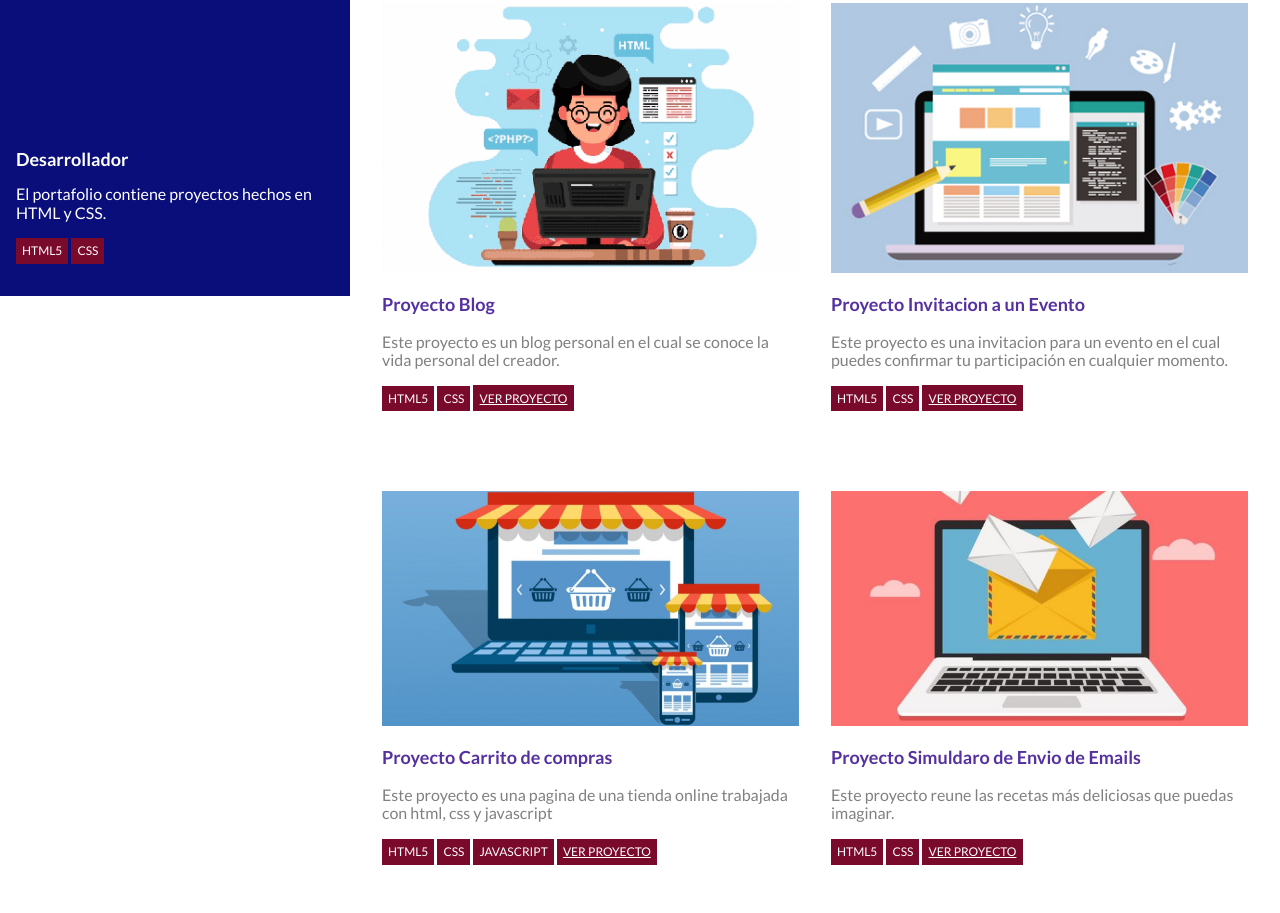
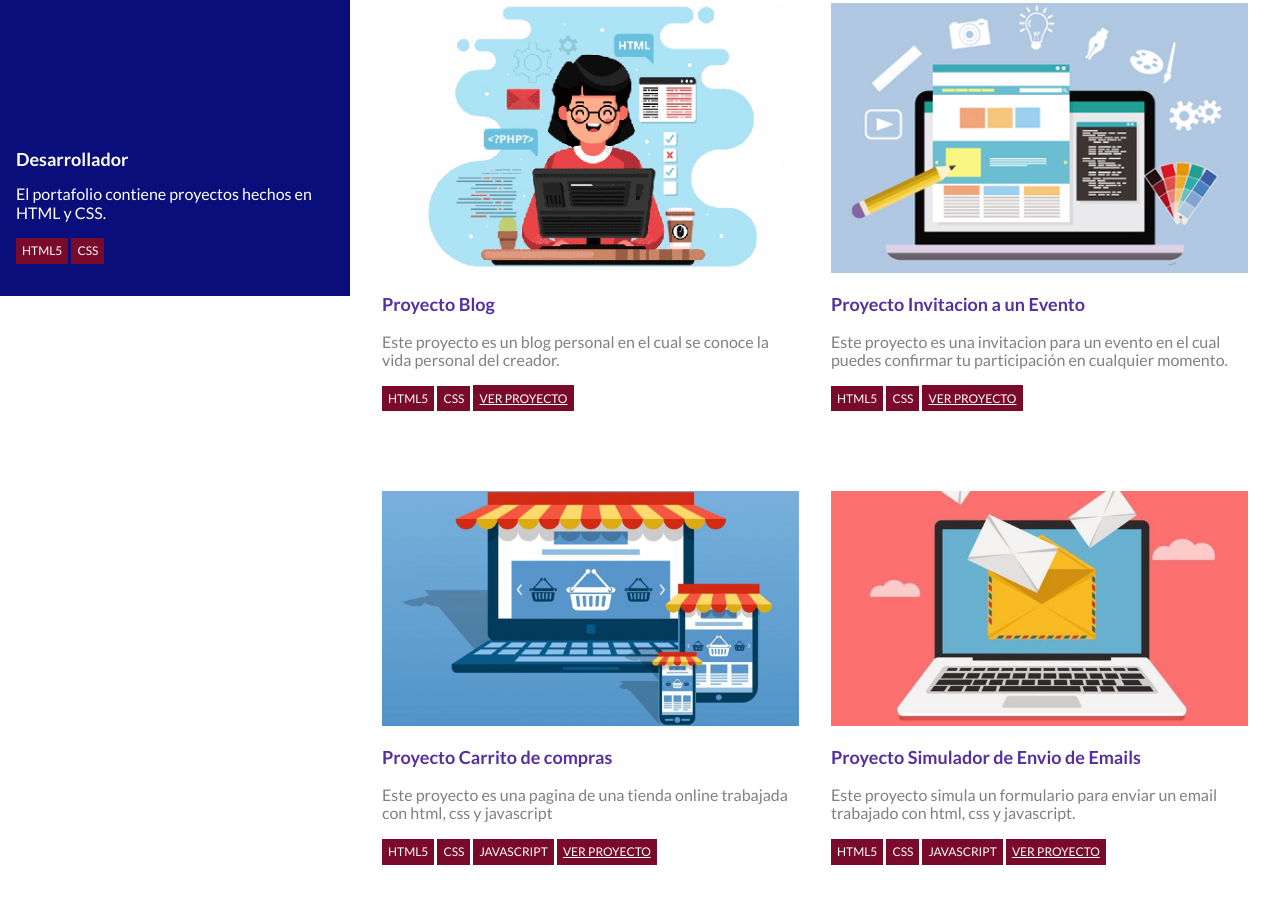
Before and after one commit to ErickPMendez/Portafolio, a plain HTML site: page index.html in a window 1280 px wide. Shown: the part 504-1417 px from the top of the page. Drawn offline with Linux system fonts and the light colour scheme.

Commit message:
inclusion de proyecto email

```diff
--- a/index.html
+++ b/index.html
@@ -115,14 +115,15 @@
 
 		<article class="proyecto">
 		<img src="img/proyecto6.jpg" alt="" class="proyecto__imagen">
-		<h3 class="proyecto_titulo">Proyecto Simuldaro de Envio de Emails</h3>
-		<p class="proyecto_descripcion">Este proyecto reune las recetas más deliciosas que puedas imaginar.</p>
+		<h3 class="proyecto_titulo">Proyecto Simulador de Envio de Emails</h3>
+		<p class="proyecto_descripcion">Este proyecto simula un formulario para enviar un email trabajado con html, css y javascript.</p>
 
 
 		<ul class="habilidades">
 			<li class="habilidad">Html5</li>
 			<li class="habilidad">Css</li>
-			<li class="habilidad"><a class="enlace" href="https://erickpmendez.github.io/Pagina_recetas/">Ver Proyecto</a></li>
+			<li class="habilidad">Javascript</li>
+			<li class="habilidad"><a class="enlace" href="https://erickpmendez.github.io/Simulador_emails/">Ver Proyecto</a></li>
 		</ul>
 		</article>
 		</div>
```
